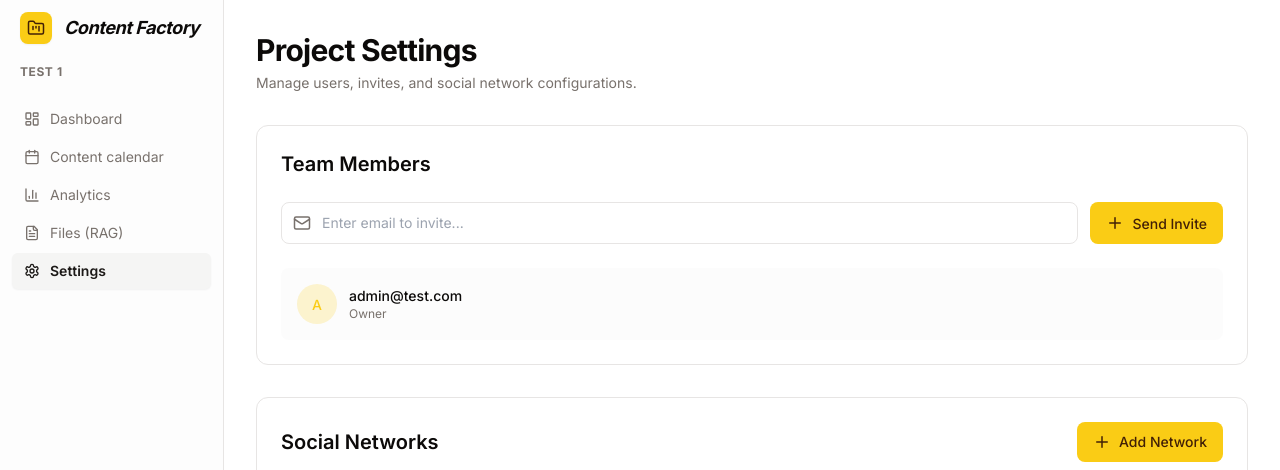
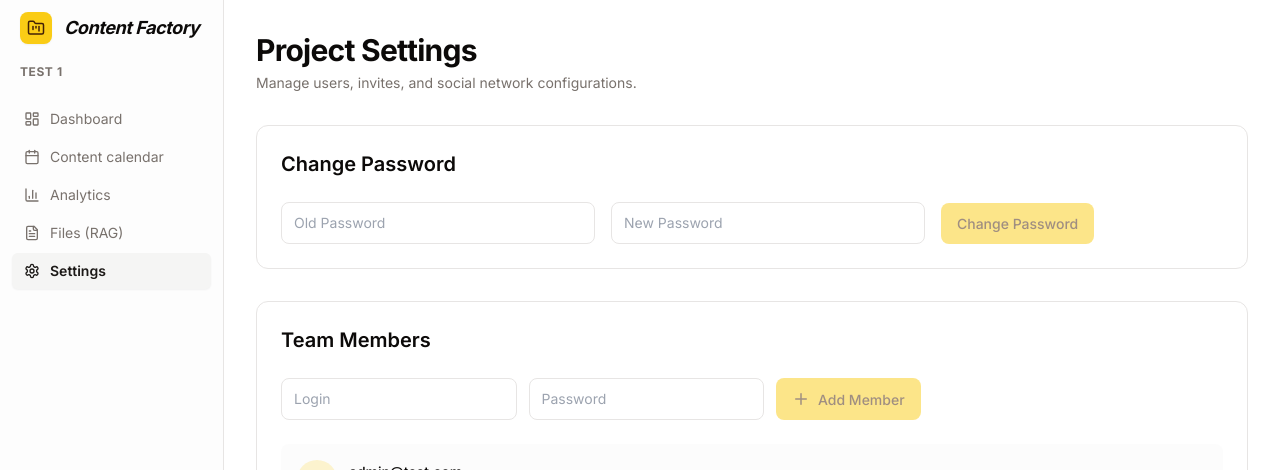
Before and after one commit to Rabdan/factory-n8n-content, a SvelteKit app in the folder svelte-dashboard/: page /settings in a window 1280 px wide. Shown: the top 470 px of the page. Built offline with nearby package versions, Linux system fonts and the light colour scheme; no server answers; sample sign-in values are in the browser's storage.

Commit message:
member add

```diff
--- a/svelte-dashboard/src/routes/settings/+page.svelte
+++ b/svelte-dashboard/src/routes/settings/+page.svelte
@@ -13,7 +13,14 @@
 
     const API_BASE = import.meta.env.VITE_API_URL || "";
 
-    let inviteEmail = $state("");
+    let addMemberLogin = $state("");
+    let addMemberPassword = $state("");
+    let addMemberRole = $state("Member");
+    let addMemberLoading = $state(false);
+    let passwordOld = $state("");
+    let passwordNew = $state("");
+    let passwordChangeLoading = $state(false);
+    let passwordChangeMessage = $state("");
     let showAddNetwork = $state(false);
     let isSaving = $state(false);
     let editingNetworkId = $state<number | null>(null);
@@ -37,31 +44,99 @@
         }
     }
 
-    async function sendInvite() {
-        if (!inviteEmail || !$currentProject) return;
-
+    async function addMember() {
+        if (!addMemberLogin || !addMemberPassword || !$currentProject) return;
+        addMemberLoading = true;
+        addMemberRole = "member";
         try {
             const response = await fetch(
-                `/api/projects/${$currentProject.id}/invite`,
+                `/api/projects/${$currentProject.id}/add-member`,
                 {
                     method: "POST",
                     headers: {
                         "Content-Type": "application/json",
                     },
-                    body: JSON.stringify({ email: inviteEmail }),
+                    body: JSON.stringify({
+                        login: addMemberLogin,
+                        password: addMemberPassword,
+                        role: addMemberRole,
+                    }),
                 },
             );
-
             if (response.ok) {
-                alert("Invite sent successfully!");
-                inviteEmail = "";
+                await selectProject($currentProject.id);
+                addMemberLogin = "";
+                addMemberPassword = "";
+                addMemberRole = "member";
             } else {
                 const error = await response.json();
-                alert(`Failed to send invite: ${error.error}`);
+                alert(`Failed to add member: ${error.error}`);
             }
         } catch (error) {
-            console.error("Error sending invite:", error);
-            alert("An error occurred while sending the invite.");
+            console.error("Error adding member:", error);
+            alert("An error occurred while adding the member.");
+        } finally {
+            addMemberLoading = false;
+        }
+    }
+
+    async function removeMember(userId: number) {
+        if (!$currentProject) return;
+        if (!confirm("Are you sure you want to remove this member?")) return;
+        try {
+            const response = await fetch(
+                `/api/projects/${$currentProject.id}/members/${userId}`,
+                {
+                    method: "DELETE",
+                },
+            );
+            if (response.ok) {
+                await selectProject($currentProject.id);
+            } else {
+                const error = await response.json();
+                alert(`Failed to remove member: ${error.error}`);
+            }
+        } catch (error) {
+            console.error("Error removing member:", error);
+            alert("An error occurred while removing the member.");
+        }
+    }
+
+    async function changePassword(userId: number) {
+        if (!passwordOld || !passwordNew) {
+            passwordChangeMessage = "Please fill in both fields.";
+            return;
+        }
+        passwordChangeLoading = true;
+        passwordChangeMessage = "";
+        try {
+            const response = await fetch(
+                `/api/projects/users/${userId}/password`,
+                {
+                    method: "PATCH",
+                    headers: {
+                        "Content-Type": "application/json",
+                    },
+                    body: JSON.stringify({
+                        oldPassword: passwordOld,
+                        newPassword: passwordNew,
+                    }),
+                },
+            );
+            if (response.ok) {
+                passwordChangeMessage = "Password changed successfully!";
+                passwordOld = "";
+                passwordNew = "";
+            } else {
+                const error = await response.json();
+                passwordChangeMessage =
+                    error.error || "Failed to change password.";
+            }
+        } catch (error) {
+            passwordChangeMessage =
+                "An error occurred while changing the password.";
+        } finally {
+            passwordChangeLoading = false;
         }
     }
 
@@ -196,32 +271,79 @@
         </p>
     </div>
 
+    <!-- Change Password Section -->
+    <div class="bg-card border border-border rounded-xl p-6 mt-8">
+        <div class="flex items-center justify-between mb-6">
+            <h2 class="text-xl font-semibold">Change Password</h2>
+        </div>
+        <div class="flex flex-col md:flex-row gap-4 items-center">
+            <input
+                type="password"
+                placeholder="Old Password"
+                bind:value={passwordOld}
+                class="w-full md:w-1/3 px-3 py-2.5 bg-background border border-input rounded-lg focus:outline-none focus:ring-2 focus:ring-ring text-sm"
+            />
+            <input
+                type="password"
+                placeholder="New Password"
+                bind:value={passwordNew}
+                class="w-full md:w-1/3 px-3 py-2.5 bg-background border border-input rounded-lg focus:outline-none focus:ring-2 focus:ring-ring text-sm"
+            />
+            <button
+                class="flex items-center gap-2 bg-primary text-primary-foreground px-4 py-2.5 rounded-lg font-medium hover:bg-primary/90 transition-colors disabled:opacity-50"
+                disabled={passwordChangeLoading || !passwordOld || !passwordNew}
+                onclick={() =>
+                    changePassword(
+                        $currentProject?.current_user_id ||
+                            $currentProject?.owner_id ||
+                            1,
+                    )}
+            >
+                {passwordChangeLoading ? "Changing..." : "Change Password"}
+            </button>
+        </div>
+        {#if passwordChangeMessage}
+            <div
+                class="mt-2 text-sm"
+                class:text-green-600={passwordChangeMessage ===
+                    "Password changed successfully!"}
+                class:text-red-600={passwordChangeMessage !==
+                    "Password changed successfully!"}
+            >
+                {passwordChangeMessage}
+            </div>
+        {/if}
+    </div>
+
     <!-- Team Members Section -->
     <div class="bg-card border border-border rounded-xl p-6">
         <div class="flex items-center justify-between mb-6">
             <h2 class="text-xl font-semibold">Team Members</h2>
         </div>
 
-        <!-- Invite Form -->
+        <!-- Add Member Form -->
         <div class="flex gap-3 mb-6">
-            <div class="flex-1 relative">
-                <Mail
-                    size={18}
-                    class="absolute left-3 top-1/2 transform -translate-y-1/2 text-muted-foreground"
-                />
-                <input
-                    type="email"
-                    placeholder="Enter email to invite..."
-                    bind:value={inviteEmail}
-                    class="w-full pl-10 pr-4 py-2.5 bg-background border border-input rounded-lg focus:outline-none focus:ring-2 focus:ring-ring text-sm"
-                />
-            </div>
+            <input
+                type="text"
+                placeholder="Login"
+                bind:value={addMemberLogin}
+                class="w-1/4 px-3 py-2.5 bg-background border border-input rounded-lg focus:outline-none focus:ring-2 focus:ring-ring text-sm"
+            />
+            <input
+                type="password"
+                placeholder="Password"
+                bind:value={addMemberPassword}
+                class="w-1/4 px-3 py-2.5 bg-background border border-input rounded-lg focus:outline-none focus:ring-2 focus:ring-ring text-sm"
+            />
             <button
-                onclick={sendInvite}
-                class="flex items-center gap-2 bg-primary text-primary-foreground px-4 py-2.5 rounded-lg font-medium hover:bg-primary/90 transition-colors"
+                onclick={addMember}
+                class="flex items-center gap-2 bg-primary text-primary-foreground px-4 py-2.5 rounded-lg font-medium hover:bg-primary/90 transition-colors disabled:opacity-50"
+                disabled={addMemberLoading ||
+                    !addMemberLogin ||
+                    !addMemberPassword}
             >
                 <Plus size={18} />
-                Send Invite
+                Add Member
             </button>
         </div>
 
@@ -236,11 +358,11 @@
                             <div
                                 class="w-10 h-10 rounded-full bg-primary/20 text-primary font-medium flex items-center justify-center"
                             >
-                                {getAvatar(member.email)}
+                                {getAvatar(member.login || member.email)}
                             </div>
                             <div>
                                 <p class="font-medium text-sm">
-                                    {member.email}
+                                    {member.login || member.email}
                                 </p>
                                 <p class="text-xs text-muted-foreground">
                                     {member.role}
@@ -250,6 +372,7 @@
                         {#if member.role !== "Owner"}
                             <button
                                 class="p-2 hover:bg-destructive/10 rounded-lg transition-colors"
+                                onclick={() => removeMember(member.id)}
                             >
                                 <Trash2 size={16} class="text-destructive" />
                             </button>
```
Also changed, not shown: 1 other file (tests, documents, lock files or other folders).
